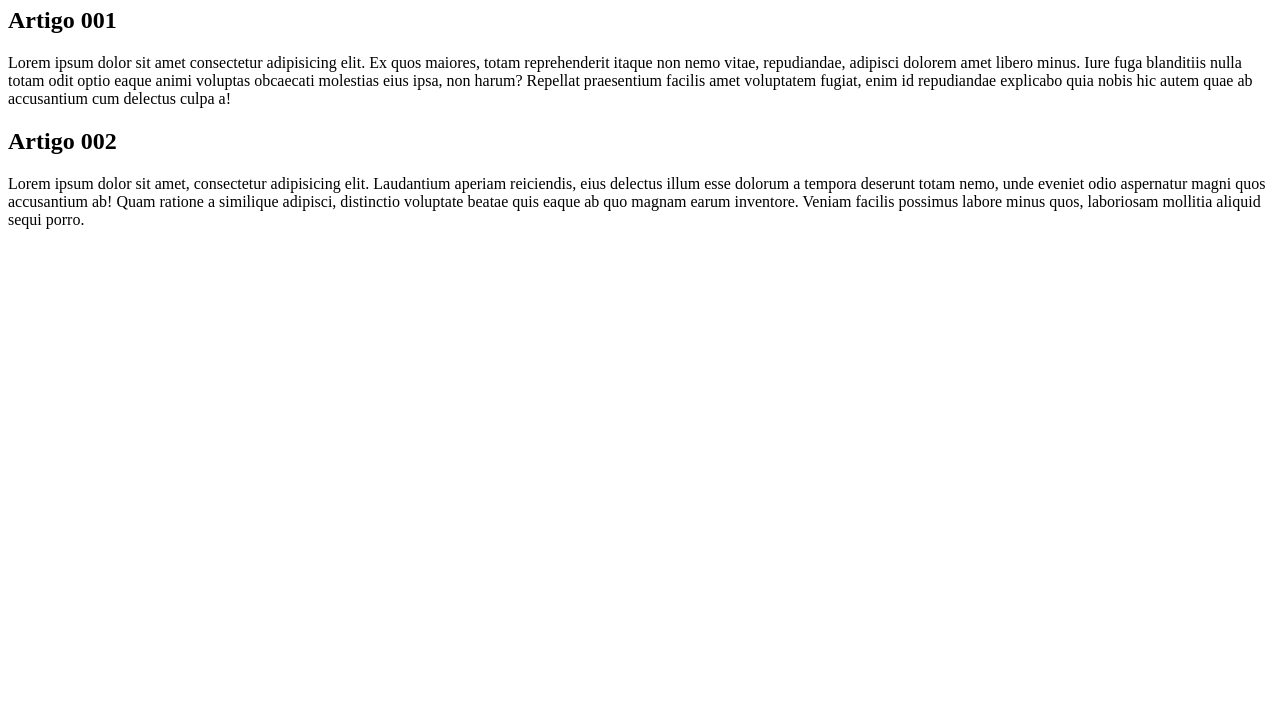
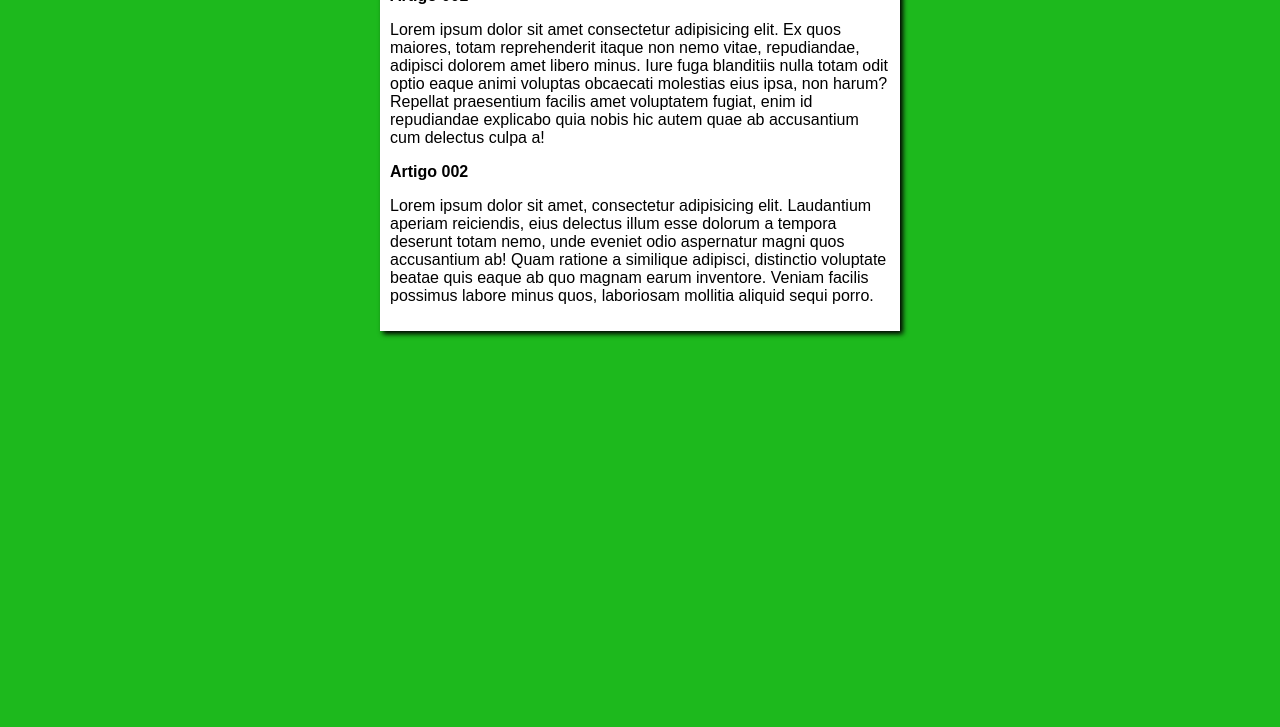
Before and after one commit to MarcusVPN02/Projeto-Site, a plain HTML site: page index.html in a window 1280 px wide. Shown: the part 73-800 px from the top of the page. Drawn offline with Linux system fonts and the light colour scheme.

Commit message:
Design Iniciado

```diff
--- /dev/null
+++ b/estilos/style.css
@@ -0,0 +1,16 @@
+*  {
+    font-family: Arial, Helvetica, sans-serif;
+    font-size: 16px;
+}
+
+body{
+    background-color: rgb(29, 185, 29);
+}
+
+main{
+    background-color: white;
+    width: 500px;
+    margin: auto;
+    padding: 10px;
+    box-shadow: 3px 3px 5px black;
+}
--- a/index.html
+++ b/index.html
@@ -5,6 +5,7 @@
     <meta http-equiv="X-UA-Compatible" content="IE=edge">
     <meta name="viewport" content="width=device-width, initial-scale=1.0">
     <title>Título do site</title>
+    <link rel="stylesheet" href="estilos/style.css">
 </head>
 <body>
     <main>
```
